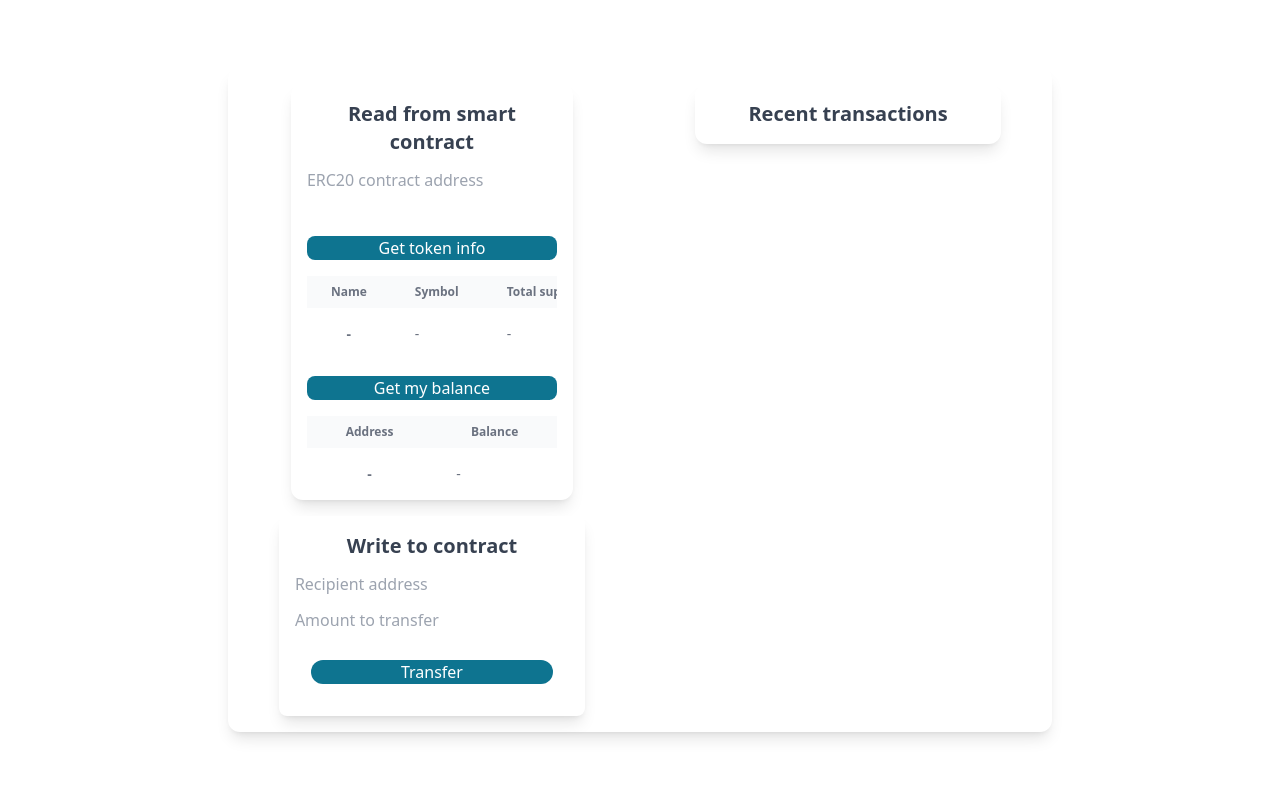
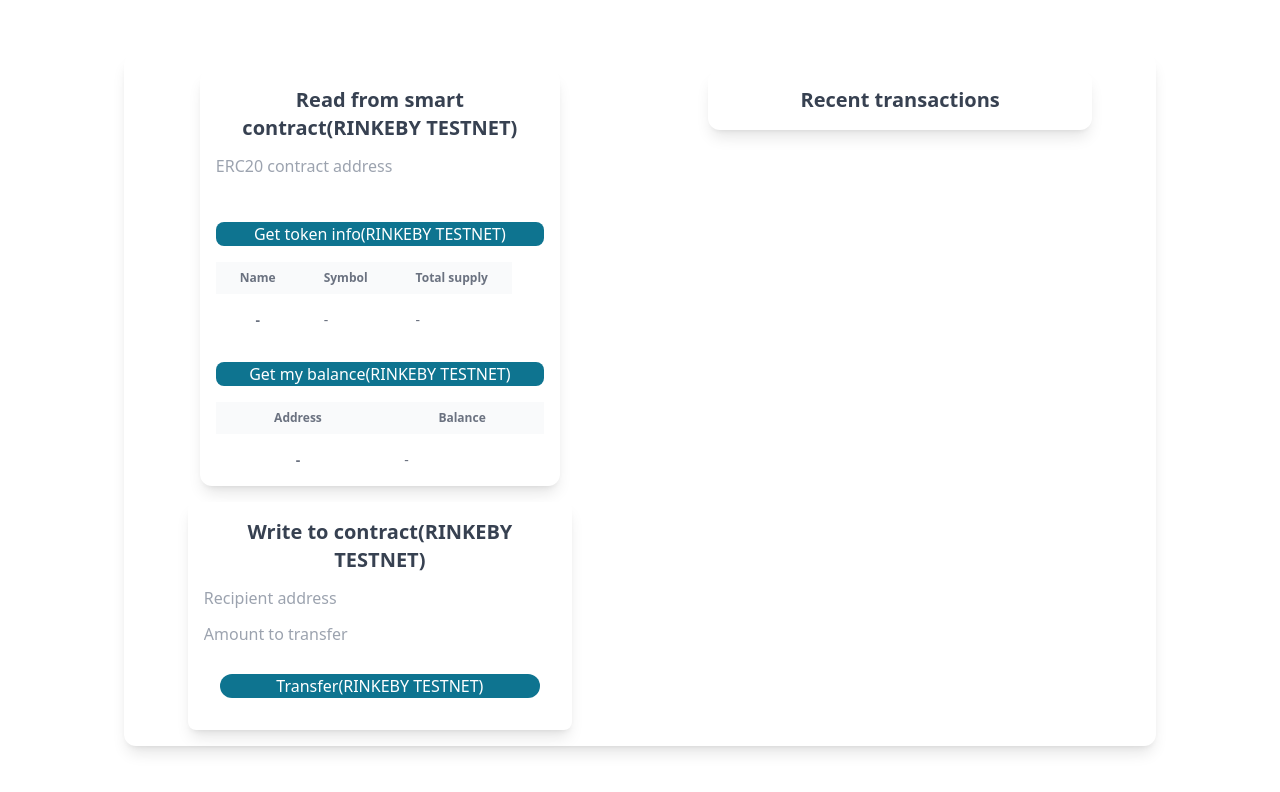
Before and after one commit to lorenzosyku/smartContract-dashboard, a Next.js app: page / in a window 1280 px wide. Shown: the top 792 px of the page. Built offline with nearby package versions, Linux system fonts and the light colour scheme.

Commit message:
fixed spelling mistake

```diff
--- a/components/Balance.js
+++ b/components/Balance.js
@@ -36,7 +36,7 @@ function Balance() {
         setTrxList((currentTrx)=>[
           ...currentTrx,
           {
-            txHash: event.trancacionHash,
+            txHash: event.transactionHash,
             from,
             to,
             amount: String(amount)
@@ -106,7 +106,7 @@ function Balance() {
           <div className="w-full lg:w-3/4 sm:w-auto shadow-lg mx-auto rounded-xl ">
             <main className="mt-4 p-4">
               <h1 className="text-xl font-semibold text-gray-700 text-center">
-                Read from smart contract
+                Read from smart contract(RINKEBY TESTNET)
               </h1>
               <div className="">
                 <div className="my-3">
@@ -124,7 +124,7 @@ function Balance() {
                 type="submit"
                 className="bg-cyan-700 rounded-lg  text-white focus:ring focus:outline-none w-full"
               >
-                Get token info
+                Get token info(RINKEBY TESTNET)
               </button>
             </footer>
             <div className="px-4">
@@ -154,7 +154,7 @@ function Balance() {
                 type="submit"
                 className="bg-cyan-700 rounded-lg focus:ring focus:outline-none w-full text-white"
               >
-                Get my balance
+                Get my balance(RINKEBY TESTNET)
               </button>
             </div>
             <div className="px-4">
@@ -180,7 +180,7 @@ function Balance() {
         <div className="m-4 w-full lg:w-3/4 sm:w-auto shadow-lg mx-auto rounded-lg bg-white">
           <div className="mt-4 p-4">
             <h1 className="text-xl font-semibold text-gray-700 text-center">
-              Write to contract
+              Write to contract(RINKEBY TESTNET)
             </h1>
 
             <form onSubmit={handleTransfer}>
@@ -205,7 +205,7 @@ function Balance() {
                   type="submit"
                   className="bg-cyan-700 focus:ring focus:outline-none w-full rounded-xl text-white"
                 >
-                  Transfer
+                  Transfer(RINKEBY TESTNET)
                 </button>
               </footer>
             </form>
```
